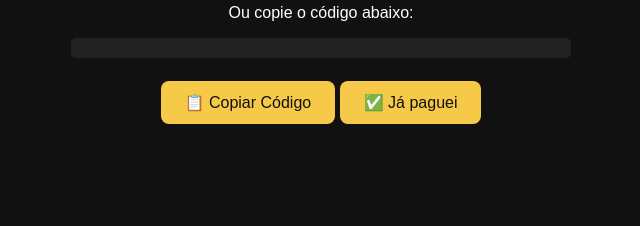
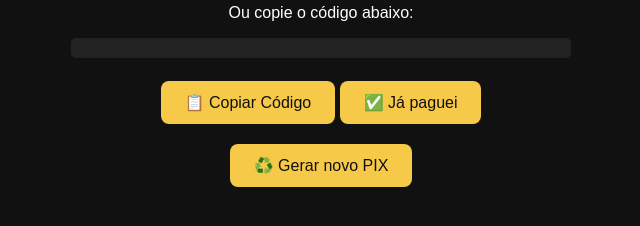
Before and after one commit to alberto200642/telegram-miniapp, a website: page public/index.html in a window 1280 px wide. Both pictures are taken after a click on the button "🚀 Iniciar". Shown: the part 192-418 px from the top of the page, without its empty margins (319-959 px from the left). Drawn offline with Linux system fonts and the light colour scheme; no server answers.

Commit message:
Update index.html

```diff
--- a/public/index.html
+++ b/public/index.html
@@ -45,6 +45,7 @@
             </div>
             <button id="paidButton">✅ Já paguei</button>
             <button id="retryButton" style="display:none; margin-top:10px;">🔄 Verificar novamente</button>
+            <button id="resetButton" style="margin-top: 10px;">♻️ Gerar novo PIX</button>
 
         </div>
 
```
